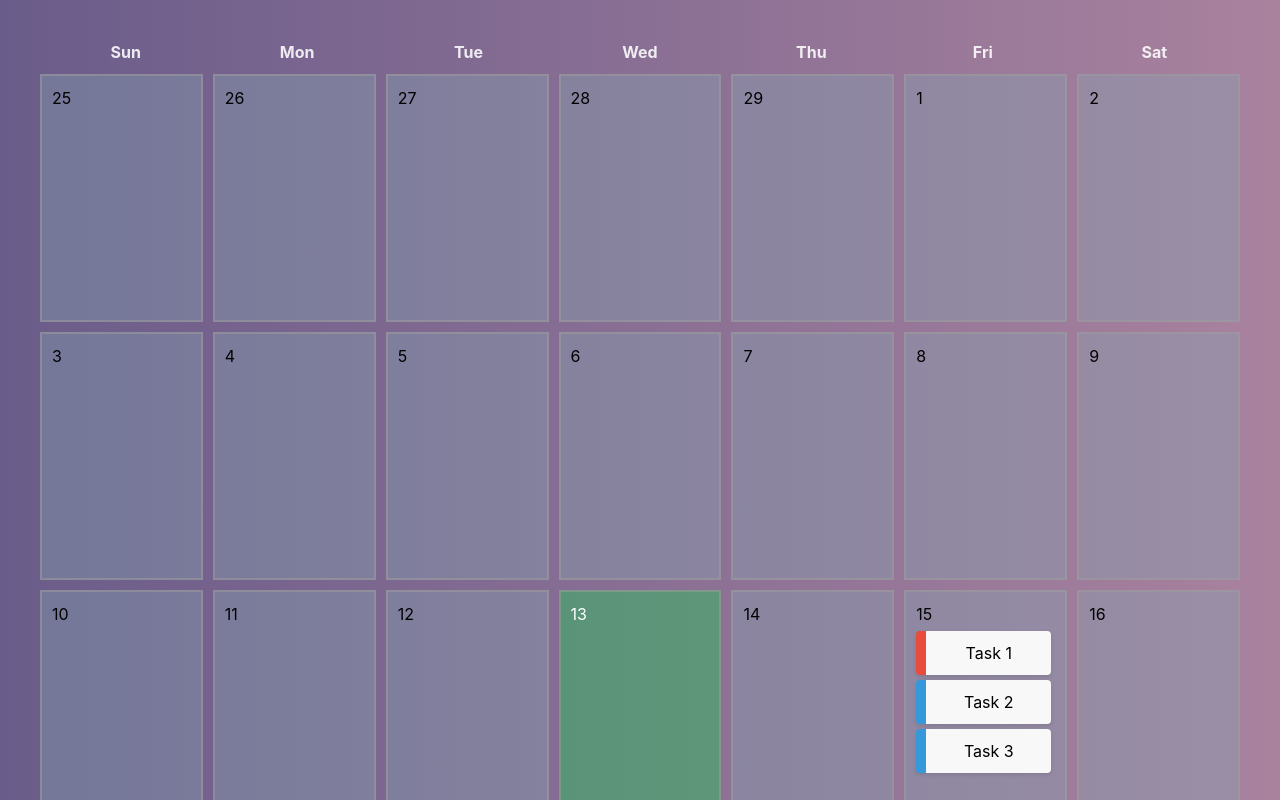
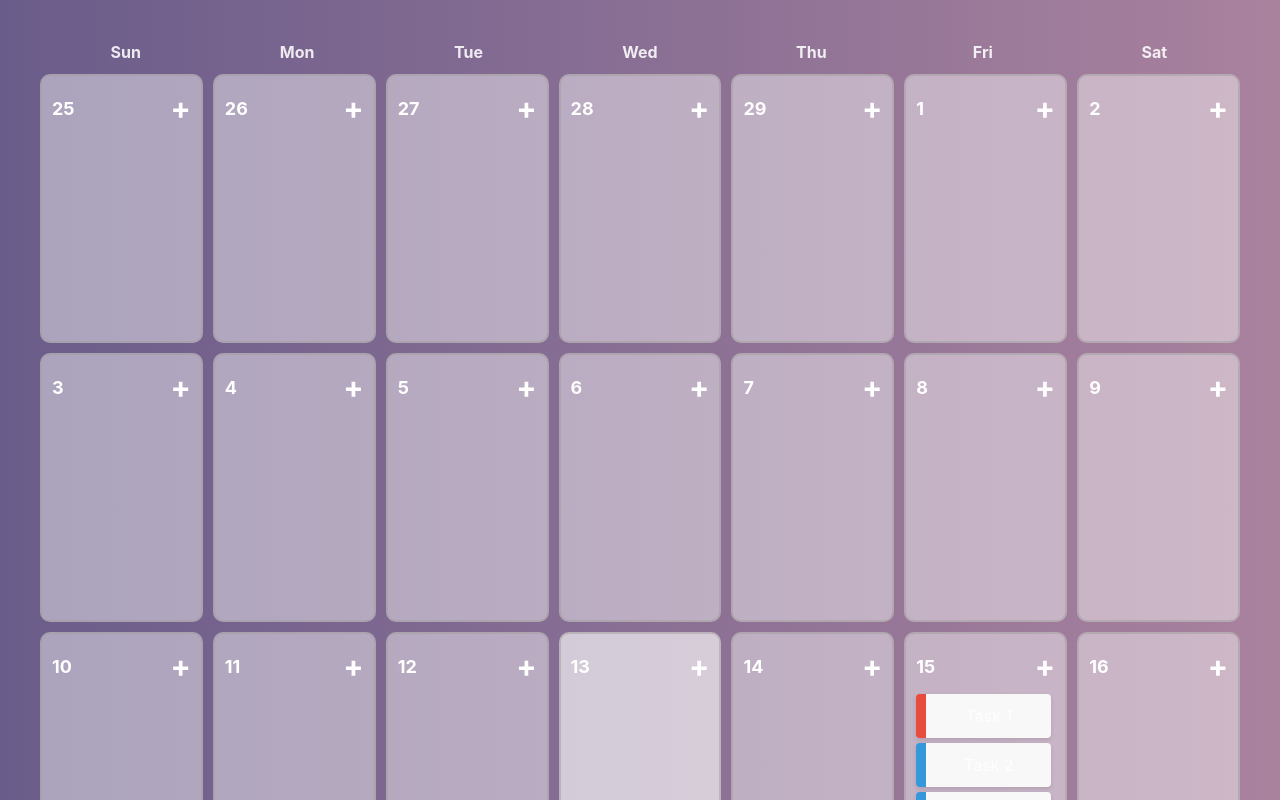
Before and after one commit to Hrinyov/calendar-app, a React (Vite) app: page / in a window 1280 px wide. Shown: the top 800 px of the page. Built offline with nearby package versions, Linux system fonts and the light colour scheme.

Commit message:
Refactor component to use AddTask component

```diff
--- a/src/components/calendar-cell/calendar-cell.component.tsx
+++ b/src/components/calendar-cell/calendar-cell.component.tsx
@@ -1,33 +1,48 @@
 import { FC } from "react";
 import styled from "styled-components";
+import { CalendarDayProps } from "./calendar-cell.types";
 import { TaskList } from "../task-list/task-list.component";
 import { transformDateToKey } from "../../utils/calendarUtils";
-
-interface CalendarDayProps {
-  date: Date;
-  today: boolean;
-}
+import { AddTask } from "../add-task/add-task.component";
 
 const DayCell = styled.div<{ istoday: boolean }>`
   border: 2px solid #a19d9d82;
+  border-radius: 10px;
   min-height: 100px;
   min-width: 100px;
   display: flex;
   flex-direction: column;
-  justify-content: flex-start;
   align-items: start;
   padding: 10px;
   position: relative;
-  background-color: ${({ istoday }) => (istoday ? "#35b66288" : "#84a4b15f")};
-  color: ${({ istoday }) => (istoday ? "white" : "black")};
+  background-color: ${({ istoday }) => (istoday ? "#ffffffa5" : "#ffffff6f")};
+`;
+
+const DayHeader = styled.div`
+  width: 100%;
+  display: flex;
+  justify-content: space-between;
+  align-items: center;
+`;
+
+const HeaderItem = styled.span`
+  color: white;
+  display:inline;
+  font-weight: 700;
+  font-size: large;
 `;
 
 export const CalendarDay: FC<CalendarDayProps> = ({ date, today }) => {
-
+  const dayKey = transformDateToKey(date);
   return (
     <DayCell istoday={today}>
-      {date.getDate()}
-      <TaskList arrayKey={transformDateToKey(date)} />
+      <DayHeader>
+        <HeaderItem>{date.getDate()}</HeaderItem>
+        <HeaderItem>
+          <AddTask dayKey={dayKey} />
+        </HeaderItem>
+      </DayHeader>
+      <TaskList arrayKey={dayKey} />
     </DayCell>
   );
 };
```
